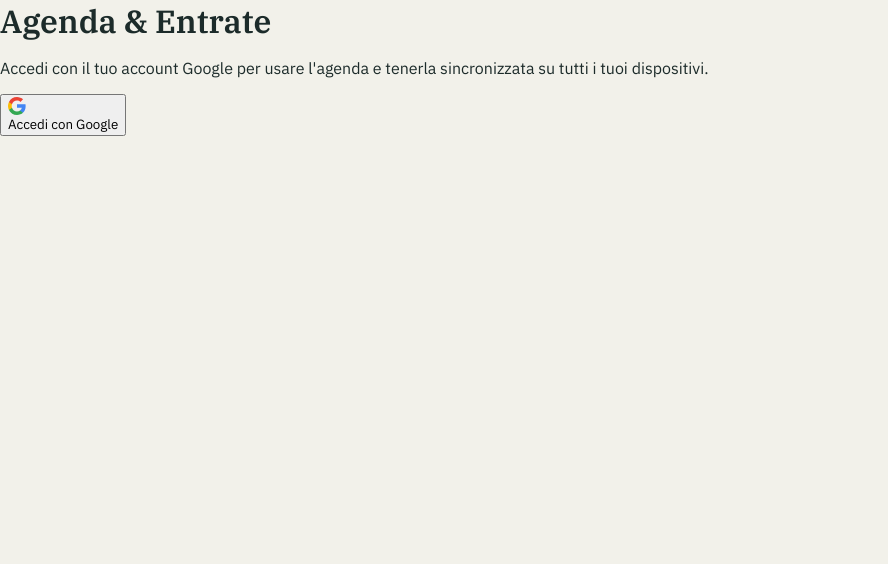
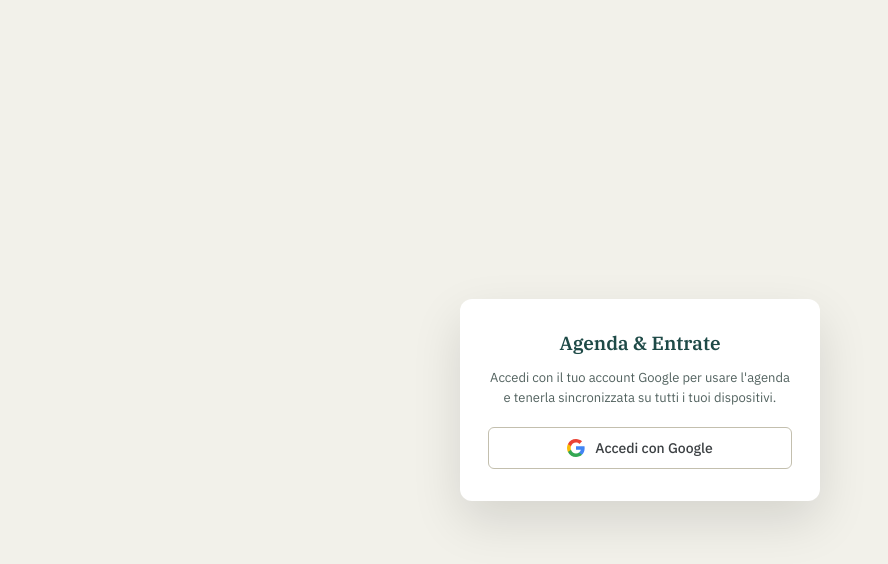
Before and after one commit to rcarloni93/agenda-federica, a plain HTML site: page index.html in a window 1280 px wide. Shown: the whole page, without its empty margins (0-888 px from the left). Drawn offline with Linux system fonts and the light colour scheme; no server answers.

Commit message:
Aggiunge lo stile della schermata di accesso Google

```diff
--- a/style.css
+++ b/style.css
@@ -401,6 +401,32 @@ svg{ display:block; }
   opacity:.92;
 }
 
+/* ---------------- Sign-in screen ---------------- */
+.auth-screen{
+  position:fixed; inset:0; z-index:100;
+  display:flex; align-items:center; justify-content:center;
+  background: var(--paper);
+  padding:20px;
+}
+.auth-card{
+  background: var(--surface); border-radius: var(--radius-md);
+  padding:32px 28px; max-width:360px; width:100%;
+  box-shadow: 0 20px 50px rgba(0,0,0,.12);
+  text-align:center;
+}
+.auth-card h1{ font-size:19px; margin-bottom:10px; color: var(--petrol); }
+.auth-card p{ font-size:13px; color: var(--ink-soft); line-height:1.5; margin-bottom:20px; }
+.btn-google{
+  display:flex; align-items:center; justify-content:center; gap:10px;
+  width:100%; background:#fff; color:#3c4043; border:1px solid var(--line-strong);
+  padding:11px; border-radius:6px; font-size:14px; font-weight:500; cursor:pointer;
+}
+.btn-google:hover{ background:#f8f8f8; }
+.auth-error{
+  margin-top:14px; font-size:12px; color: var(--rust); background: var(--rust-tint);
+  border-radius: var(--radius-sm); padding:8px 10px;
+}
+
 /* ---------------- Responsive ---------------- */
 @media (max-width: 980px){
   :root{ --sidebar-w: 220px; --summary-w: 240px; }
```
